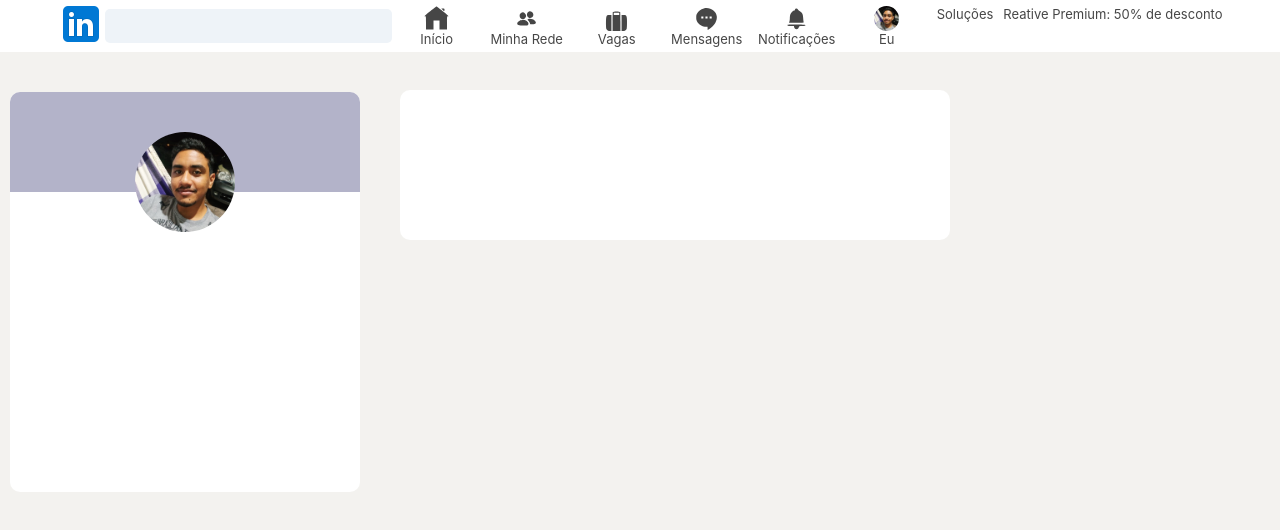
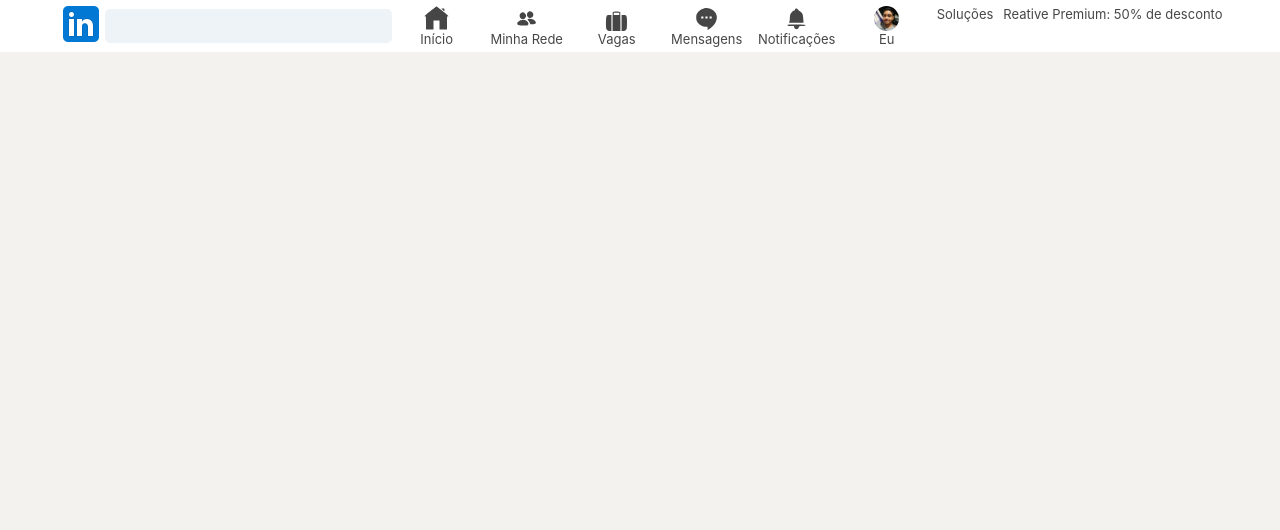
Before and after one commit to DanielBrandao12/cloneLinkEdin, a React (Create React App) app: page /MinhaRede in a window 1280 px wide. Shown: the top 530 px of the page. Built offline with nearby package versions, Linux system fonts and the light colour scheme.

Commit message:
criando rotas

```diff
--- a/package.json
+++ b/package.json
@@ -8,6 +8,7 @@
     "@testing-library/user-event": "^13.5.0",
     "react": "^18.2.0",
     "react-dom": "^18.2.0",
+    "react-router-dom": "^6.8.2",
     "react-scripts": "5.0.1",
     "web-vitals": "^2.1.4"
   },
--- a/src/App.js
+++ b/src/App.js
@@ -1,17 +1,25 @@
-import Header from "./components/Header"
-import AsideLeft from "./components/AsideLeft";
-import DivPost from "./components/DivPost";
+import Inicio from './scenes/inicio';
+import MinhaRede from './scenes/minhaRede';
 import './App.css';
+import {RouterProvider, createBrowserRouter} from "react-router-dom"
+function App() {
 
-function App() {
+  const router = createBrowserRouter([
+      {
+        path: "/",
+        element: <Inicio/>
+      },
+      {
+        path: "/MinhaRede",
+        element: <MinhaRede/>
+      }
+
+  ]);
+
   return (
-    <>
 
-      <Header />
-      <AsideLeft />
-      <DivPost/>
+      <RouterProvider router={router}/>
 
-    </>
   );
 }
 
--- a/src/components/AsideLeft/asideLeft.css
+++ b/src/components/AsideLeft/asideLeft.css
@@ -1,6 +1,6 @@
 aside{
-    margin:40px 0 0 10px;
-    width: 350px;
+    margin:40px 0 0 100px;
+    width: 225px;
     height: 400px;
     background-color: white;
     border-radius: 10px;
@@ -9,14 +9,15 @@ aside div{
     display: flex;
     justify-content: center;
     background-color: #b3b3c9;
-    height: 25%;
+    height: 15%;
     width: 100%;
     border-radius: 10px 10px 0 0;
 }
 aside img{
-  margin: 40px 0;
+  margin: 20px 0;
     border-radius: 50px;
-    width: 100px;
-    height: 100px;
+    width: 70px;
+    height: 70px;
+    border: 1px solid #ffffff;
     background-color: #b3b3c9;
 }
--- a/src/components/Header/header.css
+++ b/src/components/Header/header.css
@@ -28,6 +28,14 @@ li{
     font-size: 13px;
     color: #464646;
 
+
+}
+.ancora{
+    display: flex;
+    flex-direction: column;
+    align-items: center;
+    text-decoration: none;
+    color: #464646;
 
 }
 .links{
--- a/src/components/Header/index.js
+++ b/src/components/Header/index.js
@@ -1,5 +1,5 @@
 import "./header.css";
-
+import { Link } from "react-router-dom"
 
 function Header() {
     return (
@@ -18,7 +18,9 @@ function Header() {
                 </div>
                 <nav class="nav-bar">
                     <ul>
+
                         <li class="links" >
+                            <Link to="/"  class="ancora">
                                 <svg version="1.0" xmlns="http://www.w3.org/2000/svg"
                                     width="50.000000pt" height="50.000000pt" viewBox="0 0 50.000000 50.000000"
                                     preserveAspectRatio="xMidYMid meet">
@@ -32,14 +34,18 @@ function Header() {
 l-31 0 23 -25z"/>
                                     </g>
                                 </svg>
+
                                 Início
+
+                            </Link>
                         </li>
                         <li class="links">
-                            <svg class="minhaRede"  version="1.0" xmlns="http://www.w3.org/2000/svg"
+                            <Link to="/MinhaRede" class="ancora">
+                                <svg class="minhaRede" version="1.0" xmlns="http://www.w3.org/2000/svg"
                                     width="64.000000pt" height="64.000000pt" viewBox="0 0 64.000000 64.000000"
                                     preserveAspectRatio="xMidYMid meet">
 
-                                <g  transform="translate(0.000000,64.000000) scale(0.100000,-0.100000)"
+                                    <g transform="translate(0.000000,64.000000) scale(0.100000,-0.100000)"
                                         fill="#000000" stroke="none">
                                         <path d="M384 500 c-47 -19 -67 -77 -42 -123 26 -50 77 -61 121 -27 49 39 42
 116 -14 145 -32 17 -36 17 -65 5z"/>
@@ -51,8 +57,11 @@ l-31 0 23 -25z"/>
 5 127 10 41 23 16 86 -48 119 -31 16 -123 14 -158 -4z"/>
                                     </g>
                                 </svg>
-                            Minha Rede</li>
+                                Minha Rede
+                            </Link>
+                        </li>
                         <li class="links">
+                            <Link class="ancora">
                                 <svg version="1.0" xmlns="http://www.w3.org/2000/svg"
                                     width="64.000000pt" height="64.000000pt" viewBox="0 0 64.000000 64.000000"
                                     preserveAspectRatio="xMidYMid meet">
@@ -68,8 +77,11 @@ l-31 0 23 -25z"/>
 -25 43 -81 43 l-48 0 0 -205z"/>
                                     </g>
                                 </svg>
-                            Vagas</li>
+                                Vagas
+                            </Link>
+                        </li>
                         <li class="links">
+                            <Link class="ancora">
                                 <svg version="1.0" xmlns="http://www.w3.org/2000/svg"
                                     width="96.000000pt" height="96.000000pt" viewBox="0 0 96.000000 96.000000"
                                     preserveAspectRatio="xMidYMid meet">
@@ -83,8 +95,11 @@ l-31 0 23 -25z"/>
 40 40 0 40 0 0 -40z m160 0 l0 -40 -40 0 -40 0 0 40 0 40 40 0 40 0 0 -40z"/>
                                     </g>
                                 </svg>
-                            Mensagens</li>
+                                Mensagens
+                            </Link>
+                        </li>
                         <li class="links">
+                            <Link class="ancora">
                                 <svg version="1.0" xmlns="http://www.w3.org/2000/svg"
                                     width="60.000000pt" height="60.000000pt" viewBox="0 0 60.000000 60.000000"
                                     preserveAspectRatio="xMidYMid meet">
@@ -99,10 +114,14 @@ l-31 0 23 -25z"/>
 30 7 30 83 33 60 2 76 6 76 18 0 13 -31 15 -212 18 -136 1 -214 -1 -218 -8z"/>
                                     </g>
                                 </svg>
-                            Notificações</li>
+                                Notificações
+                            </Link>
+                        </li>
                         <li class="links">
+                            <Link class="ancora">
                                 <img src="eu.jpg" />
                                 Eu
+                            </Link>
                         </li>
                         <li>Soluções</li>
                         <li>Reative Premium: 50% de desconto</li>
--- a/src/index.css
+++ b/src/index.css
@@ -1,6 +1,6 @@
 body {
   margin: 0;
-  background-color: #f3f2ef;
+  background-color: #F3F2EF;
   font-family: -apple-system, BlinkMacSystemFont, 'Segoe UI', 'Roboto', 'Oxygen',
     'Ubuntu', 'Cantarell', 'Fira Sans', 'Droid Sans', 'Helvetica Neue',
     sans-serif;
--- a/src/index.js
+++ b/src/index.js
@@ -7,7 +7,9 @@ import reportWebVitals from './reportWebVitals';
 const root = ReactDOM.createRoot(document.getElementById('root'));
 root.render(
   <React.StrictMode>
-    <App />
+
+      <App />
+
   </React.StrictMode>
 );
 
--- /dev/null
+++ b/src/scenes/inicio/index.js
@@ -0,0 +1,18 @@
+import Header from "../../components/Header"
+import AsideLeft from "../../components/AsideLeft"
+import DivPost from "../../components/DivPost"
+
+
+function Inicio() {
+  return (
+    <>
+
+      <Header />
+      <AsideLeft />
+      <DivPost/>
+
+    </>
+  );
+}
+
+export default Inicio;
--- /dev/null
+++ b/src/scenes/minhaRede/index.js
@@ -0,0 +1,15 @@
+import Header from "../../components/Header"
+
+
+
+function MinhaRede() {
+  return (
+
+
+      <Header />
+
+
+  );
+}
+
+export default MinhaRede;
```
Also changed, not shown: src/scenes/inicio/inicio.css (added), src/scenes/minhaRede/minhaRede.css (added), 1 other file (tests, documents, lock files or other folders). Lines whose indentation alone changed are shown as unchanged.
